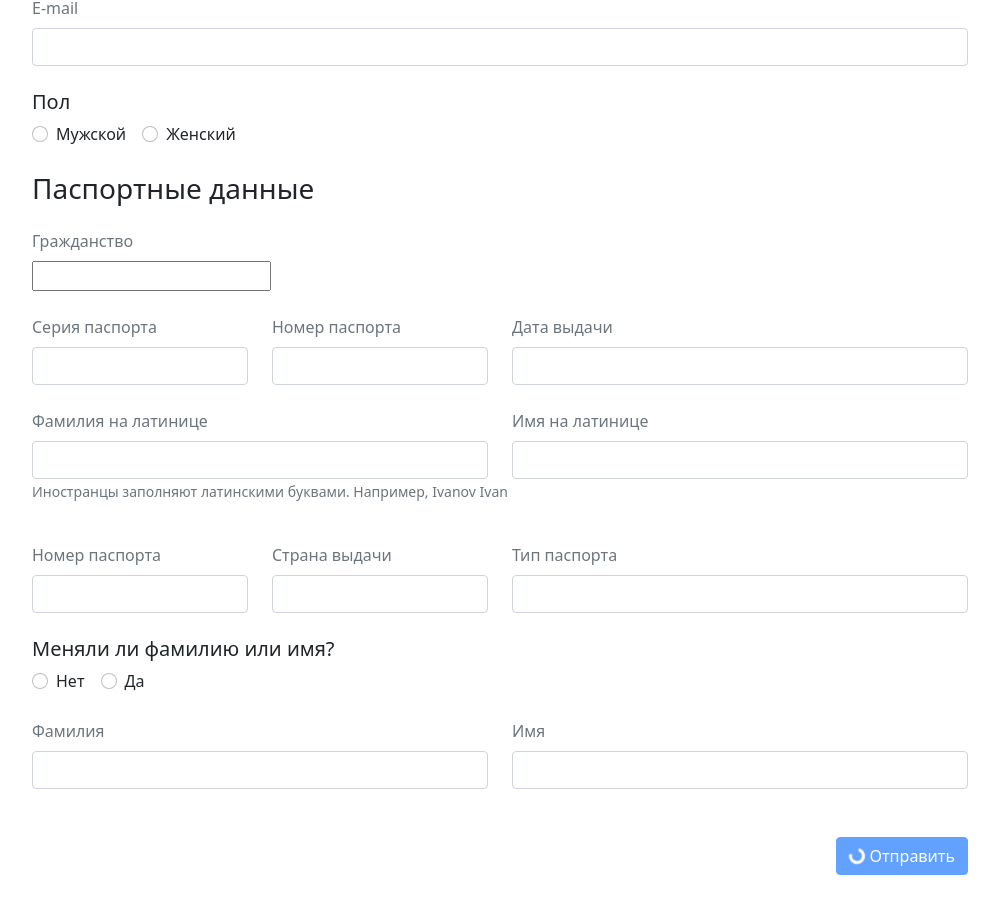
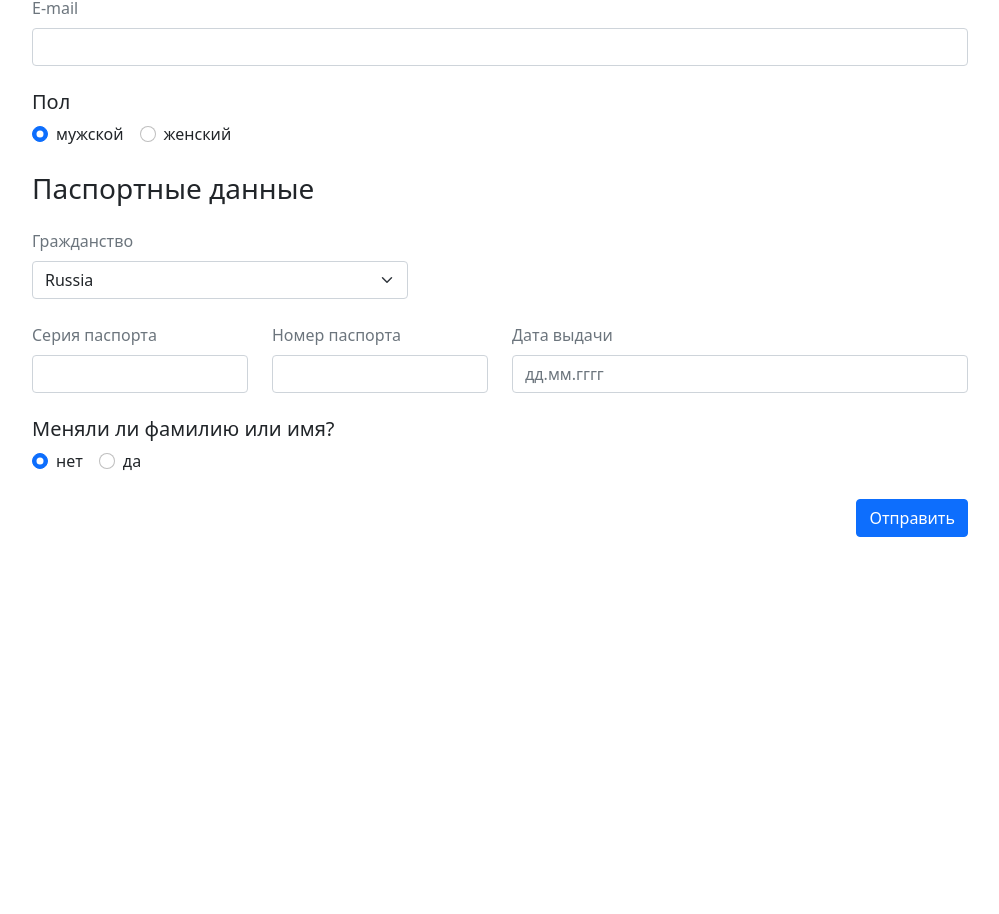
Before and after one commit to ozon-edu-vue-2021/required-task-4-dasnein, a Vue app: page / in a window 1280 px wide. Shown: the part 298-1212 px from the top of the page, without its empty margins (140-1139 px from the left). After the commit the page ends 883 px from the top, so only its background shows below. Built offline with nearby package versions, Linux system fonts and the light colour scheme.

Commit message:
implement base functionality

```diff
--- /dev/null
+++ b/src/assets/data/genders.json
@@ -0,0 +1,12 @@
+[
+  {
+    "id": "1a3b0da4",
+    "value": "man",
+    "text": "мужской"
+  },
+  {
+    "id": "7841854c",
+    "value": "woman",
+    "text": "женский"
+  }
+]
--- a/src/components/Form.vue
+++ b/src/components/Form.vue
@@ -1,104 +1,51 @@
 <template>
-  <form>
+  <form @submit.prevent="onSubmit">
     <h3 class="mb-4">Личные данные</h3>
     <div class="row mb-4">
       <div class="col-4">
-        <Input label="Фамилия" name="last_name" />
+        <Input v-model="lastName" label="Фамилия" name="last_name" />
       </div>
       <div class="col-4">
-        <Input label="Имя" name="first_name" />
+        <Input v-model="firstName" label="Имя" name="first_name" />
       </div>
       <div class="col-4">
-        <Input label="Отчество" name="patronymic" />
+        <Input v-model="patronymic" label="Отчество" name="patronymic" />
       </div>
     </div>
     <div class="row mb-4">
-      <div class="col-6">
+      <div class="col-5">
         <Input
           label="Дата рождения"
           name="birth_date"
           placeholder="дд.мм.гггг"
+          v-model="birthDate"
         />
       </div>
     </div>
     <div class="row mb-4">
       <div class="col-12">
-        <Input label="E-mail" name="email" />
+        <Input label="E-mail" name="email" type="email" />
       </div>
     </div>
-    <!--  -->
     <div class="row mb-4">
       <div class="col-12">
         <h5>Пол</h5>
       </div>
       <div class="col-12">
-        <div class="form-check form-check-inline">
-          <input
-            class="form-check-input"
-            type="radio"
-            name="sex"
-            id="inlineRadio1"
-            value="man"
-          />
-          <label class="form-check-label" for="inlineRadio1">Мужской</label>
-        </div>
-        <div class="form-check form-check-inline">
-          <input
-            class="form-check-input"
-            type="radio"
-            name="sex"
-            id="inlineRadio2"
-            value="woman"
-          />
-          <label class="form-check-label" for="inlineRadio2">Женский</label>
-        </div>
+        <RadioButtons v-model="gender" name="gender" :options="gendersList" />
       </div>
     </div>
-    <!--  -->
     <h3 class="mb-4">Паспортные данные</h3>
     <div class="row mb-4">
-      <div class="col-12">
-        <label for="citizenship" class="form-label text-secondary"
-          >Гражданство</label
-        >
-      </div>
-      <div class="col-12">
-        <input id="citizenship" list="citizenship_list" />
-        <datalist id="citizenship_list">
-          <option value="Russia">Russia</option>
-          <option value="New Zealanders">New Zealanders</option>
-          <option value="Manx">Manx</option>
-          <option value="Guyanese">Guyanese</option>
-          <option value="Cameroonians">Cameroonians</option>
-          <option value="Bahamians">Bahamians</option>
-          <option value="Quebecers">Quebecers</option>
-          <option value="Ethiopians">Ethiopians</option>
-          <option value="Singaporeans">Singaporeans</option>
-          <option value="Australians">Australians</option>
-          <option value="Americans">Americans</option>
-          <option value="Lithuanians">Lithuanians</option>
-          <option value="Finns">Finns</option>
-          <option value="Ugandans">Ugandans</option>
-          <option value="Aromanians">Aromanians</option>
-          <option value="Swiss">Swiss</option>
-          <option value="Palauans">Palauans</option>
-          <option value="Quebecers">Quebecers</option>
-          <option value="Mauritians">Mauritians</option>
-          <option value="Albanians">Albanians</option>
-          <option value="Finnish">Finnish</option>
-          <option value="Mexicans">Mexicans</option>
-          <option value="Belgians">Belgians</option>
-          <option value="Latvians">Latvians</option>
-          <option value="Cubans">Cubans</option>
-          <option value="Macedonians">Macedonians</option>
-          <option value="Sudanese">Sudanese</option>
-          <option value="Bahamians">Bahamians</option>
-          <option value="Chadians">Chadians</option>
-          <option value="Ivoirians">Ivoirians</option>
-        </datalist>
-      </div>
+      <SelectDropdown
+        :options="citizenshipsList"
+        class="col-5"
+        label="Гражданство"
+        name="citizenship"
+        v-model="citizenship"
+      />
     </div>
-    <div class="row mb-4">
+    <div v-if="showFullPassportInfo" class="row mb-4">
       <div class="col-3">
         <Input label="Серия паспорта" name="passport_series" />
       </div>
@@ -106,15 +53,19 @@
         <Input label="Номер паспорта" name="passport_number" />
       </div>
       <div class="col-6">
-        <Input label="Дата выдачи" name="passport_date" />
+        <Input
+          label="Дата выдачи"
+          name="passport_date"
+          placeholder="дд.мм.гггг"
+        />
       </div>
     </div>
-    <div class="row mb-4">
+    <div v-else class="row mb-4">
       <div class="col-6">
-        <Input label="Фамилия на латинице" name="last_name" />
+        <Input label="Фамилия на латинице" name="last_name_latin" />
       </div>
       <div class="col-6">
-        <Input label="Имя на латинице" name="first_name" />
+        <Input label="Имя на латинице" name="first_name_latin" />
       </div>
       <div class="col-12">
         <p class="text-muted">
@@ -123,79 +74,136 @@
           </small>
         </p>
       </div>
-    </div>
-    <div class="row mb-4">
       <div class="col-3">
         <Input label="Номер паспорта" name="passport_number" />
       </div>
-      <div class="col-3">
+      <!-- <div class="col-3">
         <Input label="Страна выдачи" name="passport_country" />
-      </div>
-      <div class="col-6">
+      </div> -->
+      <SelectDropdown
+        :options="citizenshipsList"
+        class="col-3"
+        label="Страна выдачи"
+        name="passport_country"
+        v-model="passportCountry"
+      />
+      <!-- <div class="col-6">
         <Input label="Тип паспорта" name="passport_type" />
-      </div>
+      </div> -->
+      <SelectDropdown
+        :options="passportTypesList"
+        class="col-5"
+        label="Тип паспорта"
+        name="passport_type"
+        v-model="passportType"
+      />
     </div>
+
     <!--  -->
     <div class="row mb-4">
       <div class="col-12">
         <h5>Меняли ли фамилию или имя?</h5>
       </div>
-      <div class="col-12">
-        <div class="form-check form-check-inline">
-          <input
-            class="form-check-input"
-            type="radio"
-            name="is_name_changed"
-            id="inlineRadio1"
-            value="0"
-          />
-          <label class="form-check-label" for="inlineRadio1">Нет</label>
-        </div>
-        <div class="form-check form-check-inline">
-          <input
-            class="form-check-input"
-            type="radio"
-            name="is_name_changed"
-            id="inlineRadio2"
-            value="1"
-          />
-          <label class="form-check-label" for="inlineRadio2">Да</label>
-        </div>
-      </div>
+      <RadioButtons
+        :options="baseChoicesList"
+        name="is_name_changed"
+        v-model="isNameChanged"
+      />
     </div>
-    <div class="row mb-5">
+    <div v-if="isNameChanged" class="row mb-5">
       <div class="col-6">
-        <Input label="Фамилия" name="last_name" />
+        <Input label="Предыдущая фамилия" name="last_name_old" />
       </div>
       <div class="col-6">
-        <Input label="Имя" name="first_name" />
+        <Input label="Предыдущее имя" name="first_name_old" />
       </div>
     </div>
     <div class="row justify-content-end">
       <div class="col-auto">
-        <button class="btn btn-primary" type="button" disabled>
-          <span
-            class="spinner-border spinner-border-sm"
-            role="status"
-            aria-hidden="true"
-          ></span>
-          Отправить
-        </button>
+        <ButtonSubmit />
       </div>
     </div>
   </form>
 </template>
 
 <script>
-import Input from "./inputs/Input.vue";
+import CITIZENSHIPS from "@/assets/data/citizenships.json";
+import GENDERS from "@/assets/data/genders.json";
+import PASSPORT_TYPES from "@/assets/data/passport-types.json";
+
+import ButtonSubmit from "./buttons/ButtonSubmit.vue";
+import Input from "./form_elements/Input.vue";
+import RadioButtons from "./form_elements/RadioButtons.vue";
+import SelectDropdown from "./form_elements/SelectDropdown.vue";
+
+const BASE_CHOICES = [
+  {
+    value: 0,
+    text: "нет",
+  },
+  {
+    value: 1,
+    text: "да",
+  },
+];
+
+const DEFAULT_CITIZENSHIP = CITIZENSHIPS[0]["nationality"];
+const DEFAULT_GENDER = GENDERS[0]["value"];
+const DEFAULT_IS_NAME_CHANGED = BASE_CHOICES[0]["value"];
+const DEFAULT_PASSPORT_TYPE = PASSPORT_TYPES[0]["type"];
+
+const COUNTRIES_WITH_SHORT_PASSPORT_INFO = ["Russia"];
 
 export default {
+  name: "Form",
+
   components: {
+    ButtonSubmit,
     Input,
+    RadioButtons,
+    SelectDropdown,
   },
+
   data() {
-    return {};
+    return {
+      citizenshipsList: CITIZENSHIPS.map(({ nationality }) => ({
+        text: nationality,
+        value: nationality,
+      })),
+      gendersList: GENDERS,
+      baseChoicesList: BASE_CHOICES,
+      passportTypesList: PASSPORT_TYPES.map(({ type }) => ({
+        text: type,
+        value: type,
+      })),
+
+      birthDate: "",
+      citizenship: DEFAULT_CITIZENSHIP,
+      firstName: "",
+      gender: DEFAULT_GENDER,
+      isNameChanged: DEFAULT_IS_NAME_CHANGED,
+      lastName: "",
+      passportCountry: DEFAULT_CITIZENSHIP,
+      passportType: DEFAULT_PASSPORT_TYPE,
+      patronymic: "",
+    };
   },
-  methods: {},
+
+  computed: {
+    showFullPassportInfo() {
+      return COUNTRIES_WITH_SHORT_PASSPORT_INFO.includes(this.citizenship);
+    },
+  },
+
+  methods: {
+    onSubmit(e) {
+      console.log("Submit event:");
+
+      const formData = new FormData(e.target);
+      const entries = [...formData.entries()].map((el) => el.join(": "));
+
+      console.log(entries.join("\n"));
+    },
+  },
 };
 </script>
--- /dev/null
+++ b/src/components/buttons/ButtonSubmit.vue
@@ -0,0 +1,37 @@
+<template>
+  <button
+    v-on="$listeners"
+    class="btn btn-primary"
+    type="submit"
+    :disabled="disabled"
+  >
+    <span
+      v-if="loading"
+      class="spinner-border spinner-border-sm"
+      role="status"
+      aria-hidden="true"
+    ></span>
+    Отправить
+  </button>
+</template>
+
+<script>
+export default {
+  name: "ButtonSubmit",
+
+  props: {
+    text: {
+      type: String,
+      default: "Отправить",
+    },
+    disabled: {
+      type: Boolean,
+      default: false,
+    },
+    loading: {
+      type: Boolean,
+      default: false,
+    },
+  },
+};
+</script>
--- /dev/null
+++ b/src/components/form_elements/Input.vue
@@ -0,0 +1,54 @@
+<template>
+  <div>
+    <label v-if="label" :for="name" class="form-label text-secondary">
+      {{ label }}
+    </label>
+    <input
+      :id="name"
+      :name="name"
+      :placeholder="placeholder"
+      :type="type"
+      class="form-control"
+      v-model="val"
+    />
+  </div>
+</template>
+
+<script>
+export default {
+  name: "Input",
+
+  props: {
+    label: {
+      type: String,
+    },
+    name: {
+      type: String,
+      required: true,
+    },
+    placeholder: {
+      type: String,
+      default: "",
+    },
+    type: {
+      type: String,
+      default: "text",
+    },
+    value: {
+      type: String,
+      default: "",
+    },
+  },
+
+  computed: {
+    val: {
+      get() {
+        return this.value;
+      },
+      set(v) {
+        this.$emit("input", v);
+      },
+    },
+  },
+};
+</script>
--- /dev/null
+++ b/src/components/form_elements/RadioButtons.vue
@@ -0,0 +1,52 @@
+<template>
+  <div class="col-12">
+    <div
+      v-for="(option, i) in options"
+      :key="`${name}-${i}`"
+      class="form-check form-check-inline"
+    >
+      <input
+        class="form-check-input"
+        type="radio"
+        :name="name"
+        :id="`id-${name}-${i}`"
+        :value="option.value"
+        v-model="val"
+      />
+      <label class="form-check-label" :for="`id-${name}-${i}`">
+        {{ option.text }}
+      </label>
+    </div>
+  </div>
+</template>
+
+<script>
+export default {
+  name: "RadioButtons",
+
+  props: {
+    name: {
+      type: String,
+      required: true,
+    },
+    options: {
+      type: Array,
+      default: () => [],
+    },
+    value: {
+      type: [Number, String],
+    },
+  },
+
+  computed: {
+    val: {
+      get() {
+        return this.value;
+      },
+      set(v) {
+        this.$emit("input", v);
+      },
+    },
+  },
+};
+</script>
--- /dev/null
+++ b/src/components/form_elements/SelectDropdown.vue
@@ -0,0 +1,50 @@
+<template>
+  <div>
+    <label v-if="label" :for="name" class="form-label text-secondary">
+      {{ label }}
+    </label>
+    <select v-model="val" class="form-select" :id="name" :name="name">
+      <option
+        v-for="(option, i) in options"
+        :key="`${name}-option-${i}`"
+        :value="option.value"
+      >
+        {{ option.text }}
+      </option>
+    </select>
+  </div>
+</template>
+
+<script>
+export default {
+  name: "SelectDropdown",
+
+  props: {
+    label: {
+      type: String,
+    },
+    name: {
+      type: String,
+      required: true,
+    },
+    options: {
+      type: Array,
+      default: () => [],
+    },
+    value: {
+      type: String,
+    },
+  },
+
+  computed: {
+    val: {
+      get() {
+        return this.value;
+      },
+      set(v) {
+        this.$emit("input", v);
+      },
+    },
+  },
+};
+</script>
--- a/src/components/inputs/Input.vue
+++ /dev/null
@@ -1,34 +0,0 @@
-<template>
-  <div>
-    <label v-if="label" :for="name" class="form-label text-secondary">{{
-      label
-    }}</label>
-    <input
-      :id="name"
-      :name="name"
-      :placeholder="placeholder"
-      class="form-control"
-      type="text"
-    />
-  </div>
-</template>
-
-<script>
-export default {
-  name: "Input",
-
-  props: {
-    label: {
-      type: String,
-    },
-    name: {
-      type: String,
-      required: true,
-    },
-    placeholder: {
-      type: String,
-      default: "",
-    },
-  },
-};
-</script>
```
